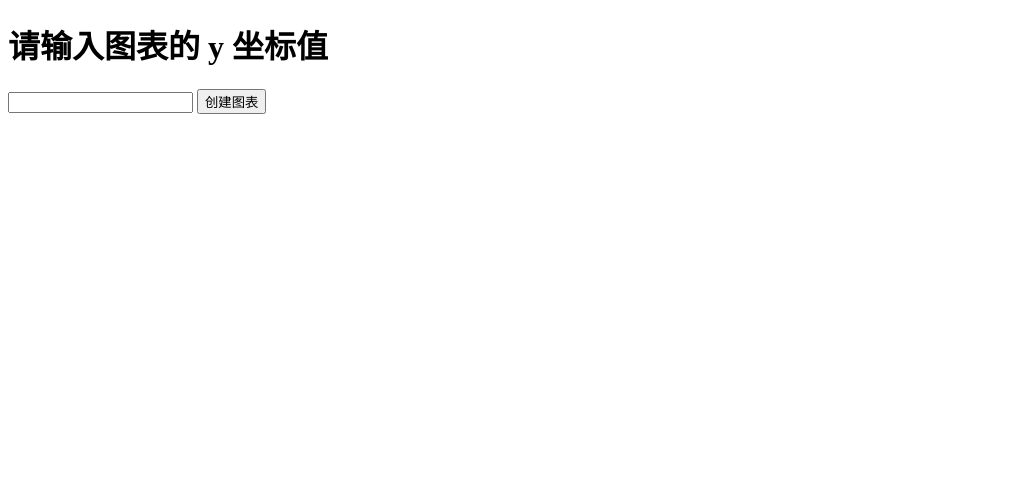
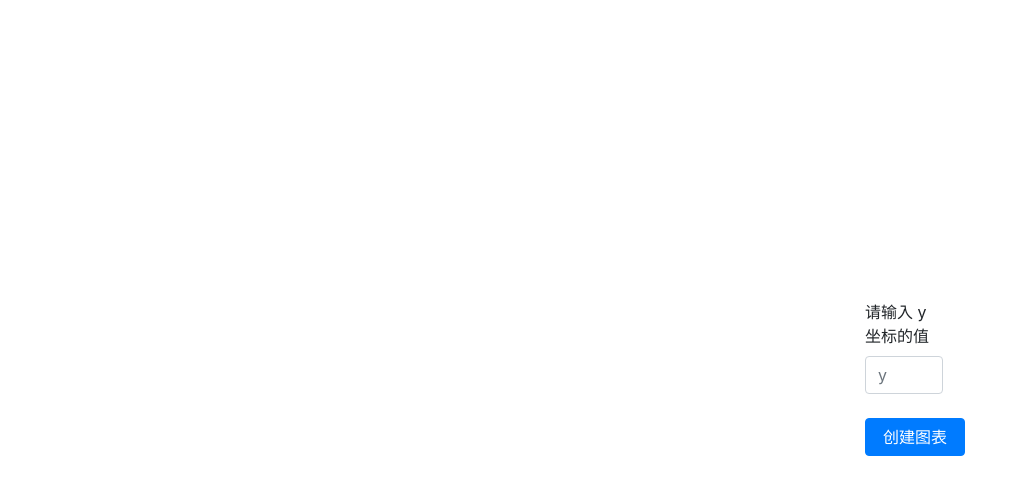
Before and after one commit to jiangyanglinlan/flask_chart, a Flask app: page / in a window 1280 px wide. Shown: the top 495 px of the page, without its empty margins (0-1020 px from the left). Run offline with Flask 2, Linux system fonts and the light colour scheme; some libraries are stand-ins or nearby versions.

Commit message:
添加 css 样式

```diff
--- a/app/static/css/base.css
+++ b/app/static/css/base.css
@@ -39,6 +39,21 @@
 
 .todo-cell {
     margin-left: 55px;
+    margin-top: 3px;
     float: left;
     clear: both;
 }
+
+.form-index {
+    margin-top: 300px;
+    margin-left: 850px;
+}
+
+.button-index {
+    margin-left: 15px;
+    width: 100px;
+}
+
+.chart-delete {
+    margin-top: 3px;
+}
--- a/app/templates/index.html
+++ b/app/templates/index.html
@@ -1,13 +1,19 @@
 <!DOCTYPE html>
 <html>
     <head>
-        <title>index</title>
+        <title>首页</title>
+        <meta charset="utf-8">
+        <link rel="stylesheet" href="{{ url_for('static', filename='css/base.css') }}">
+        <link rel="stylesheet" href="https://cdn.bootcss.com/bootstrap/4.0.0/css/bootstrap.min.css">
     </head>
     <body>
-        <h1>请输入图表的 y 坐标值</h1>
-        <form method="post">
-            <input name="name" type="text">
-            <button type="submit">创建图表</button>
+        <form class="form-index" method="post" novalidate>
+            <div class="col-sm-3">
+                <label>请输入 y 坐标的值</label>
+                <input class="form-control" name="name" placeholder="y" autocomplete="off">
+            </div>
+            <br>
+            <button class="btn btn-primary button-index" type="submit">创建图表</button>
         </form>
     </body>
 </html>
```
Also changed, not shown: app/static/js/gjh.js (+3 -10 lines), app/templates/chart.html (+5 -3 lines).
